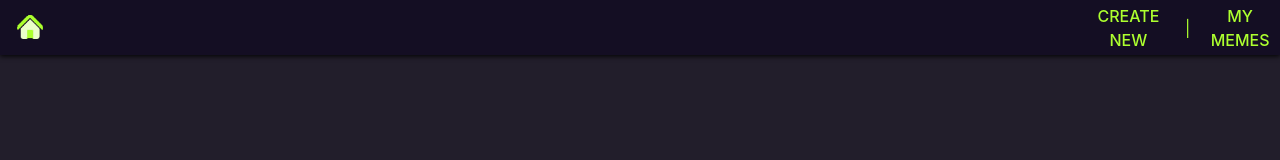
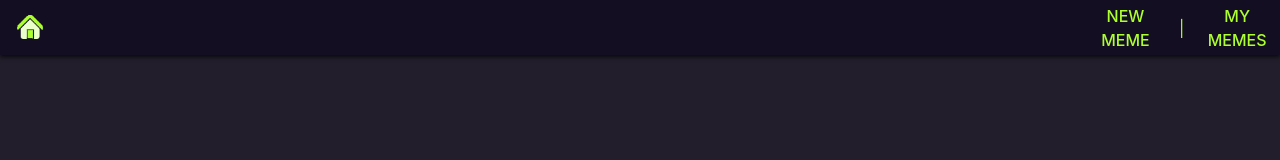
Before and after one commit to brrrun/meme-gen-front-end, a React (Vite) app: page / in a window 1280 px wide. Shown: the top 160 px of the page. Built offline with nearby package versions, Linux system fonts and the light colour scheme.

Commit message:
navbar update.2

```diff
--- a/src/Components/Navbar/index.jsx
+++ b/src/Components/Navbar/index.jsx
@@ -3,9 +3,9 @@ import { Link } from "react-router-dom"
 function Navbar() {
   return (
     <nav className="navbar">
-      <Link to="/" className="homepage-link"><img className="corner-meme" src="./../../images\homepage icon-.png"/></Link>
+      <Link to="/" className="homepage-link"><img className="corner-meme" src="./../../images\homepage icon.png"/></Link>
         <div className="navbar-links">
-          <Link to="getpage" className="get-link"> CREATE NEW  </Link>
+          <Link to="getpage" className="get-link"> NEW MEME </Link>
           <p>|</p>
           <Link to="/mymemes" className="favourites-link"> MY MEMES</Link>
         </div>
```
Also changed, not shown: images/homepage icon-.png (deleted), images/homepage icon.png (added).
